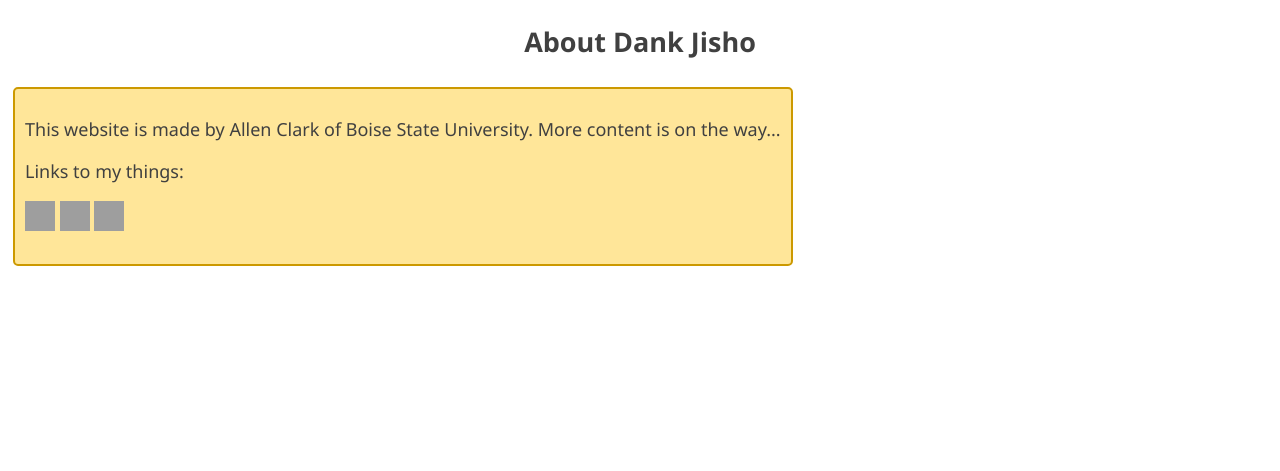
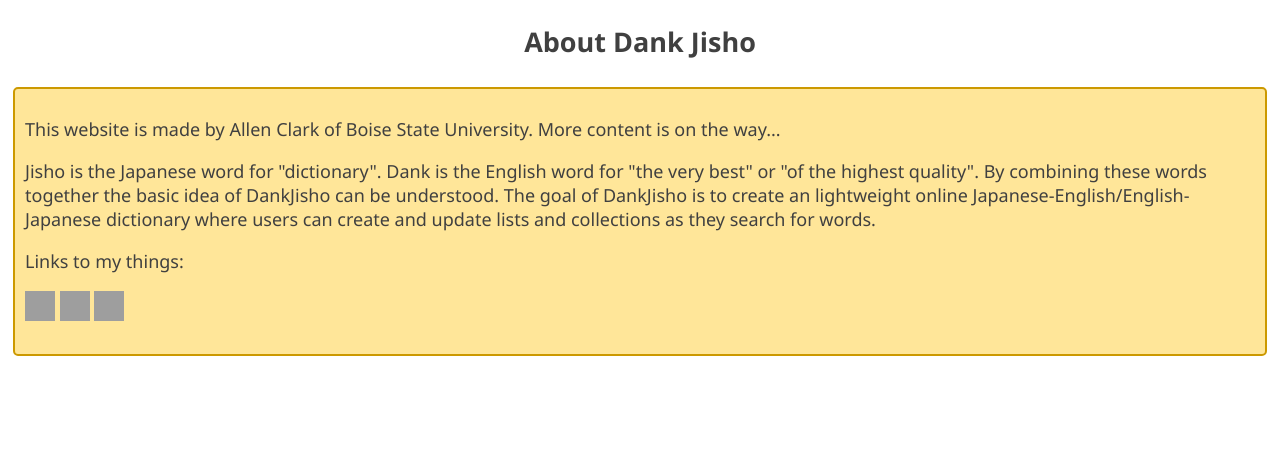
Before and after one commit to ClarkAllen1556/DankJisho, a PHP site: page /about.php in a window 1280 px wide. Shown: the part 217-688 px from the top of the page. Run offline with PHP 8.4, Linux system fonts and the light colour scheme; grey boxes are pictures that could not be loaded.

Commit message:
More readme, more about page

```diff
--- a/about.php
+++ b/about.php
@@ -16,6 +16,12 @@
 	<div class='Column'>
 		<p>
 			This website is made by <span title='I really like curry'>Allen Clark</span> of Boise State University. More content is on the way...
+		</p>
+		<p>
+			Jisho is the Japanese word for "dictionary". Dank is the English word for "the very best" or "of the highest quality".
+			By combining these words together the basic idea of DankJisho can be understood. The goal of DankJisho is to create an
+			lightweight online Japanese-English/English-Japanese dictionary where users can create and update lists and collections
+			as they search for words.
 		</p>
 		<p>
 			Links to my things:
```
Also changed, not shown: README.md.
